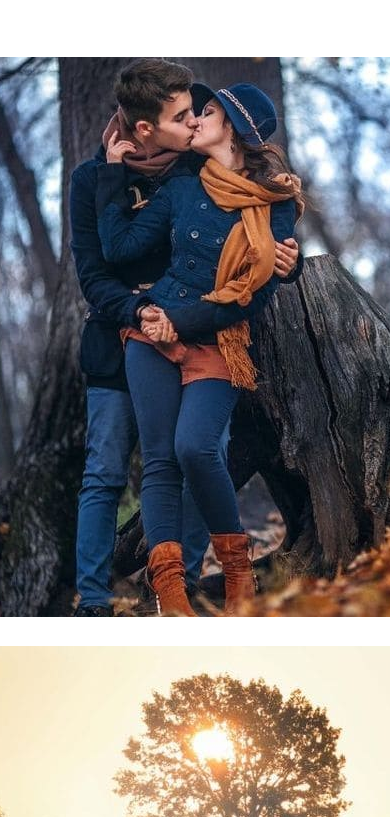
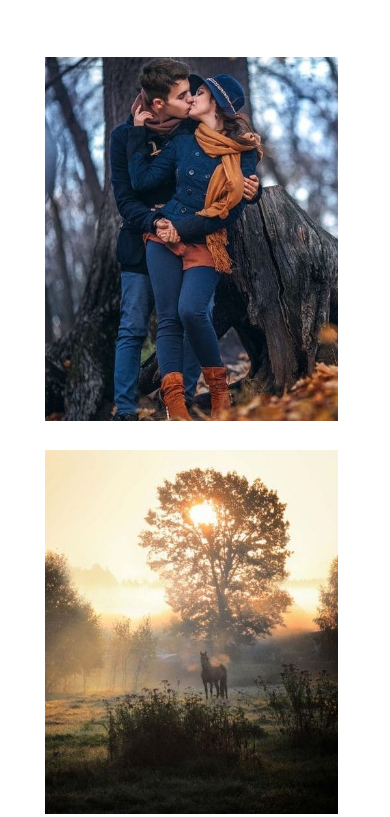
Before and after one commit to elseElseIf/Portfolio_project_1, a website: page index.html in a window 390 px wide. Shown: the part 2277-3094 px from the top of the page. Drawn offline with nearby package versions, Linux system fonts and the light colour scheme.

Commit message:
fix: fix contact img and width of project img

```diff
--- a/style.css
+++ b/style.css
@@ -586,7 +586,8 @@ h3 {
 }
 .contacts {
   max-height: 700px;
-  background-image: url(./assets/contacts.jpg) no-repeat;
+  background-image: url(./assets/contacts.jpg);
+
   background-repeat: no-repeat;
   background-size: cover;
 }
@@ -983,6 +984,12 @@ h3 {
   .length-button{
     display: none;
   }
+  .portfolio-img{
+    margin-right: 0;
+  }
+  .portfolio-img img{
+    max-width: 90%;
+  }
 }
 @media (max-width: 400px) {
   .language{
```
